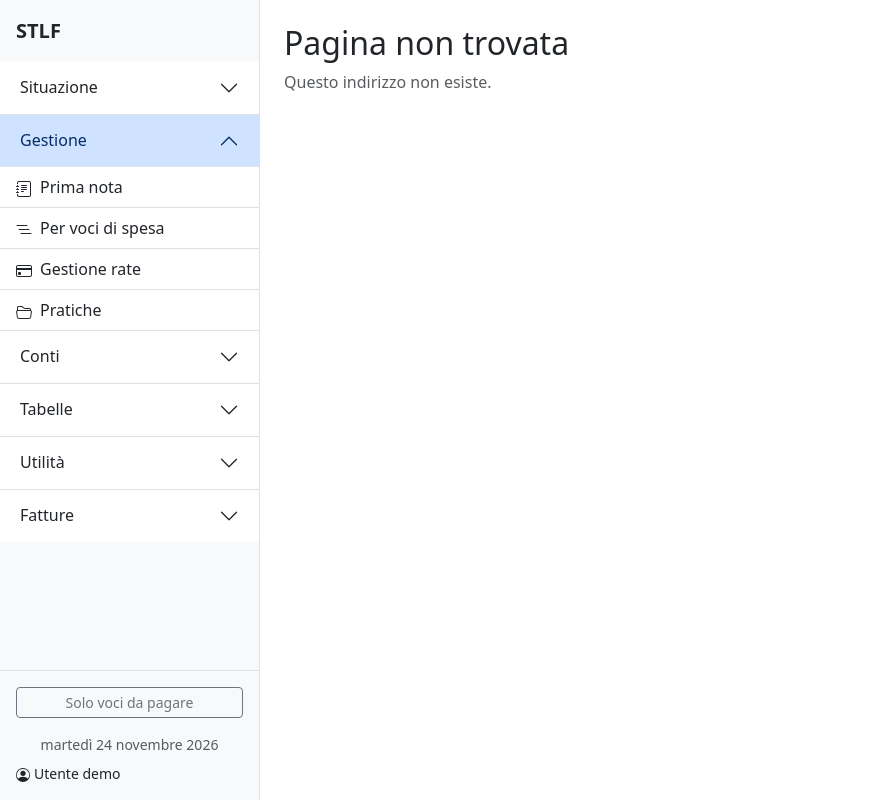
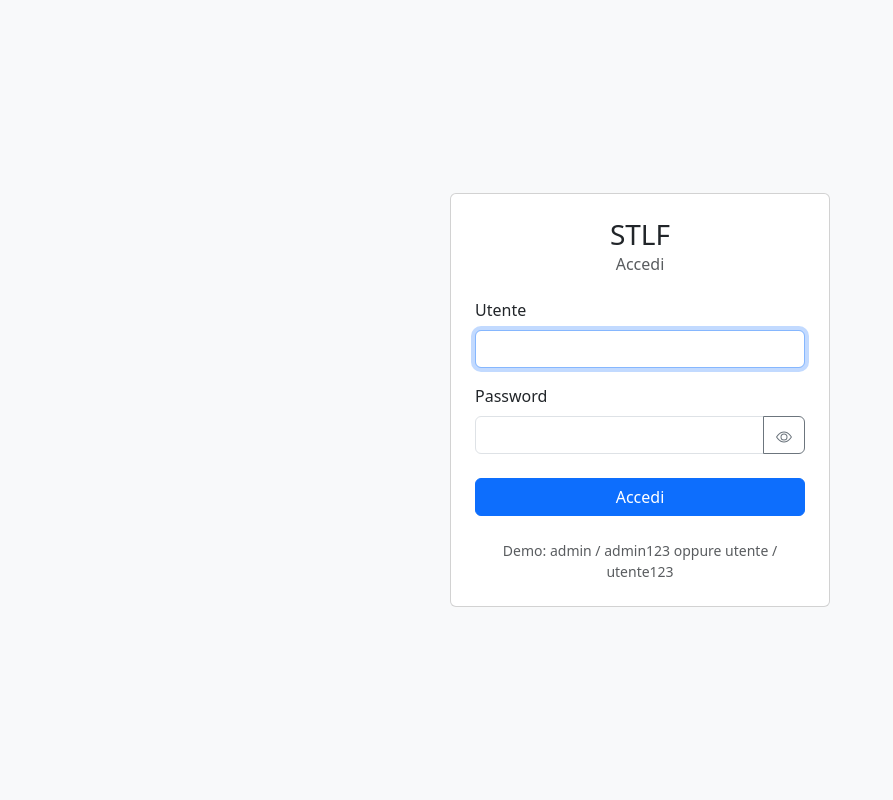
Before and after one commit to DomDip99/webapp-Studio_Tecnico_Fratangelo, a React (Vite) app in the folder client/: page /login in a window 1280 px wide. Shown: the whole page, without its empty margins (0-893 px from the left). Built offline with nearby package versions, Linux system fonts and the light colour scheme.

Commit message:
Added password toggle, login page with protected routes and redirect to home after login

```diff
--- a/client/package.json
+++ b/client/package.json
@@ -27,6 +27,7 @@
     "@testing-library/dom": "^10.4.2",
     "@testing-library/jest-dom": "^7.0.1",
     "@testing-library/react": "^16.3.3",
+    "@testing-library/user-event": "^14.6.8",
     "@types/react": "^19.3.0",
     "@types/react-dom": "^19.3.0",
     "@vitejs/plugin-react": "^6.1.2",
--- a/client/src/App.jsx
+++ b/client/src/App.jsx
@@ -1,6 +1,8 @@
 import { BrowserRouter, Routes, Route } from 'react-router-dom'
+import RequireAuth from './auth/RequireAuth.jsx'
 import Layout from './components/Layout.jsx'
 import Home from './pages/Home.jsx'
+import Login from './pages/Login.jsx'
 import PrimaNota from './pages/PrimaNota.jsx'
 import Placeholder from './pages/Placeholder.jsx'
 import { menu } from './config/menu.js'
@@ -16,6 +18,9 @@ function App() {
   return (
     <BrowserRouter>
       <Routes>
+        <Route path='/login' element={<Login />} />
+
+        <Route element={<RequireAuth />}>
           <Route element={<Layout />}>
             <Route index element={<Home />} />
             {voci.map(({ path, label }) => {
@@ -33,6 +38,7 @@ function App() {
               element={<Placeholder title='Pagina non trovata' text='Questo indirizzo non esiste.' />}
             />
           </Route>
+        </Route>
       </Routes>
     </BrowserRouter>
   )
--- /dev/null
+++ b/client/src/auth/RequireAuth.jsx
@@ -0,0 +1,12 @@
+import { Navigate, Outlet } from 'react-router-dom'
+import { useAuth } from './useAuth.js'
+
+function RequireAuth() {
+  const { user } = useAuth()
+
+  if (!user) return <Navigate to='/login' replace />
+
+  return <Outlet />
+}
+
+export default RequireAuth
--- a/client/src/index.css
+++ b/client/src/index.css
@@ -20,3 +20,8 @@
     flex: 1;
     min-width: 0;
 }
+
+/* needed for edge browser */
+input::-ms-reveal {
+    display: none;
+}
--- a/client/src/pages/Home.jsx
+++ b/client/src/pages/Home.jsx
@@ -1,10 +1,13 @@
 import dayjs from 'dayjs'
 import ServerStatus from '../components/ServerStatus.jsx'
+import { useAuth } from '../auth/useAuth.js'
 
 function Home() {
+  const { user } = useAuth()
+
   return (
     <>
-      <h1>Pagina principale</h1>
+      <h1>Benvenuto, {user.nome}</h1>
       <p className='text-muted'>{dayjs().format('dddd D MMMM YYYY')}</p>
       <ServerStatus />
     </>
--- /dev/null
+++ b/client/src/pages/Login.jsx
@@ -0,0 +1,87 @@
+import { useState } from 'react'
+import { Navigate } from 'react-router-dom'
+import Alert from 'react-bootstrap/Alert'
+import Button from 'react-bootstrap/Button'
+import Card from 'react-bootstrap/Card'
+import Form from 'react-bootstrap/Form'
+import InputGroup from 'react-bootstrap/InputGroup'
+import { BsEye, BsEyeSlash } from 'react-icons/bs'
+import { useAuth } from '../auth/useAuth.js'
+
+function Login() {
+  const { user, login } = useAuth()
+  const [username, setUsername] = useState('')
+  const [password, setPassword] = useState('')
+  const [showPassword, setShowPassword] = useState(false)
+  const [error, setError] = useState(null)
+
+  // Già entrato: si va alla home
+  if (user) return <Navigate to='/' replace />
+
+  async function handleSubmit(event) {
+    event.preventDefault()
+    setError(null)
+
+    const esito = await login(username.trim(), password)
+    if (!esito.ok) setError(esito.error)
+  }
+
+  return (
+    <div className='min-vh-100 d-flex align-items-center justify-content-center bg-body-tertiary p-3'>
+      <Card style={{ width: '100%', maxWidth: 380 }}>
+        <Card.Body className='p-4'>
+          <h1 className='h3 text-center mb-1'>STLF</h1>
+          <h2 className='h6 text-center text-muted mb-4'>Accedi</h2>
+
+          {error && <Alert variant='danger'>{error}</Alert>}
+
+          <Form onSubmit={handleSubmit}>
+            <Form.Group className='mb-3' controlId='username'>
+              <Form.Label>Utente</Form.Label>
+              <Form.Control
+                type='text'
+                autoComplete='username'
+                autoFocus
+                required
+                value={username}
+                onChange={(e) => setUsername(e.target.value)}
+              />
+            </Form.Group>
+
+            <Form.Group className='mb-4' controlId='password'>
+              <Form.Label>Password</Form.Label>
+              <InputGroup>
+                <Form.Control
+                  type={showPassword ? 'text' : 'password'}
+                  autoComplete='current-password'
+                  required
+                  value={password}
+                  onChange={(e) => setPassword(e.target.value)}
+                />
+                <Button
+                  type='button'
+                  variant='outline-secondary'
+                  aria-label={showPassword ? 'Nascondi password' : 'Mostra password'}
+                  aria-pressed={showPassword}
+                  onClick={() => setShowPassword((v) => !v)}
+                >
+                  {showPassword ? <BsEyeSlash /> : <BsEye />}
+                </Button>
+              </InputGroup>
+            </Form.Group>
+
+            <Button type='submit' className='w-100'>
+              Accedi
+            </Button>
+          </Form>
+
+          <p className='small text-muted text-center mt-4 mb-0'>
+            Demo: admin / admin123 oppure utente / utente123
+          </p>
+        </Card.Body>
+      </Card>
+    </div>
+  )
+}
+
+export default Login
```
Also changed, not shown: 2 other files (tests, documents, lock files or other folders). Lines whose indentation alone changed are shown as unchanged.
